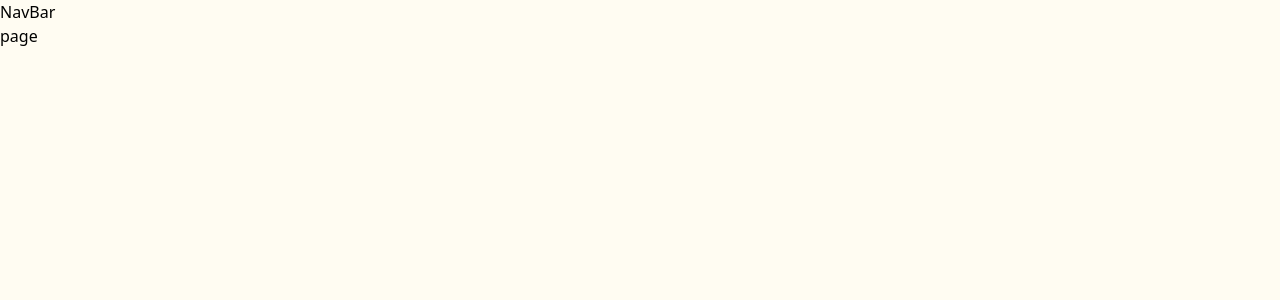
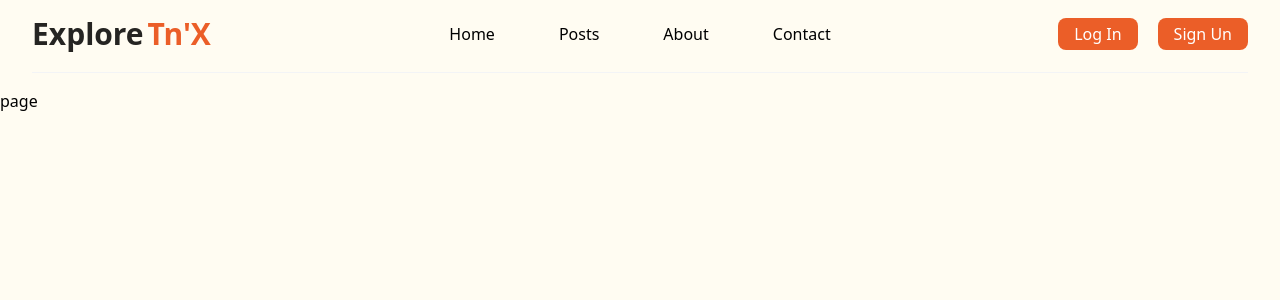
Before and after one commit to EstebanPastor/Travel-blog, a Next.js app: page / in a window 1280 px wide. Shown: the top 300 px of the page. Built offline with nearby package versions, Linux system fonts and the light colour scheme.

Commit message:
style: :lipstick: Add navbar style

```diff
--- a/components/ui/navbar/NavBar.tsx
+++ b/components/ui/navbar/NavBar.tsx
@@ -1,9 +1,37 @@
-
+"use client";
+import Link from "next/link";
+import Button from "../button/Button";
+import Route from "../route/Route";
+import { navLinks } from "@/constants";
+import { useEffect, useState } from "react";
+import clsx from "clsx";
 
 const NavBar = () => {
   return (
-    <div>NavBar</div>
-  )
-}
+    <nav className="py-4 w-full">
+      <div className="w-[95%] mx-auto max-w-[1450px] flex items-center justify-between pb-5 border-b border-gray-100">
+        <div className="flex-1">
+          <Link href={"/"}>
+            <h1 className="text-3xl font-extrabold text-secondary">
+              Explore
+              <span className="text-primary px-1">Tn'X</span>
+            </h1>
+          </Link>
+        </div>
+        <ul className="flex items-center justify-center gap-16 flex-2 max-md:hidden">
+          {navLinks.map((link, index) => (
+            <li key={index}>
+              <Route route={link.route} label={link.label} />
+            </li>
+          ))}
+        </ul>
+        <div className="flex gap-5 flex-1 justify-end max-md:hidden ">
+          <Button text="Log In" onClick={() => null} aria="Log in button" />
+          <Button text="Sign Un" onClick={() => null} aria="Sign up button" />
+        </div>
+      </div>
+    </nav>
+  );
+};
 
-export default NavBar
+export default NavBar;
--- a/interfaces/IShared.ts
+++ b/interfaces/IShared.ts
@@ -1,8 +1,8 @@
 export interface routeProps {
   route: string;
   label: string;
-  isActive: boolean;
-  onClick: () => void;
+  isActive?: boolean;
+  onClick?: () => void;
 }
 
 export interface buttonProps {
```
